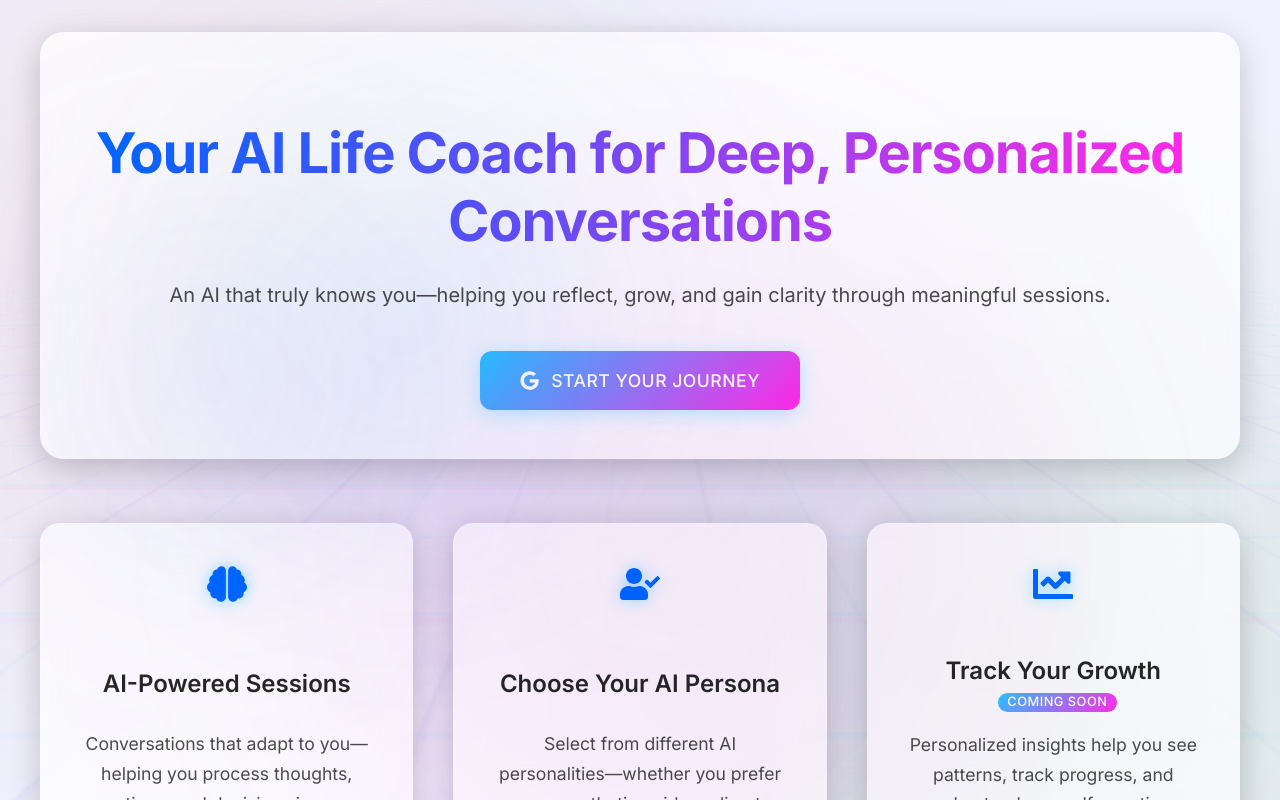
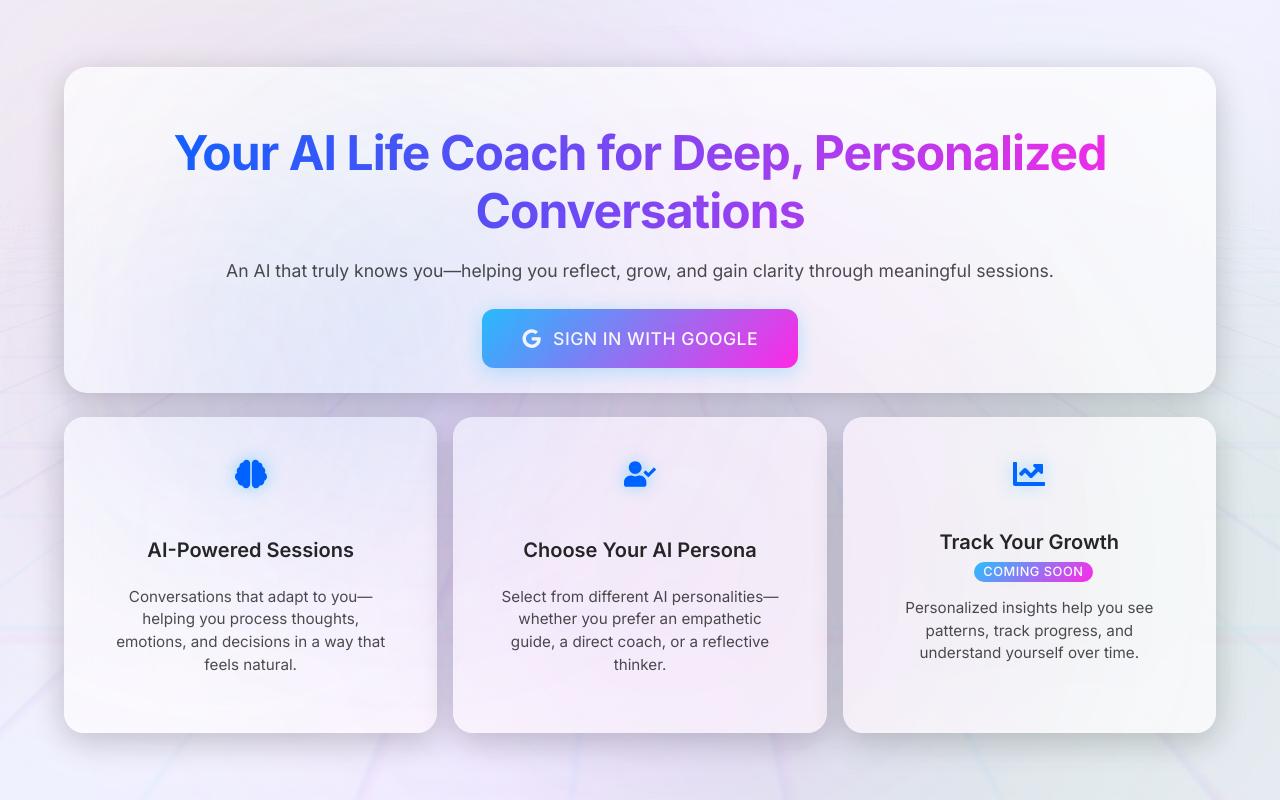
Before and after one commit to iandsilva4/AIApp, a React (Create React App) app in the folder frontend/: page / in a window 1280 px wide. Built offline with nearby package versions, Linux system fonts and the light colour scheme; no server answers.

Commit message:
landing page updates

```diff
--- a/frontend/src/components/Login.css
+++ b/frontend/src/components/Login.css
@@ -3,20 +3,21 @@
 /* Landing page container */
 .landing-page {
   min-height: 100vh;
+  height: 100vh;
   background: linear-gradient(125deg, #f0f4ff, #eef1ff, #f5f0ff);
   background-size: 200% 200%;
   animation: gradientMove 15s ease infinite;
   display: flex;
   justify-content: center;
   align-items: center;
-  padding: 2rem;
+  padding: 1rem;
   box-sizing: border-box;
-  overflow-y: auto;
   position: relative;
   perspective: 1000px;
   perspective-origin: center;
+  overflow-y: auto;
   overflow-x: hidden;
-  width: 100vw;
+  width: 100%;
 }
 
 /* Add animated background elements */
@@ -313,15 +314,22 @@
   max-width: 1200px;
   width: 100%;
   text-align: center;
-  padding-bottom: 2rem;
   position: relative;
   z-index: 1;
+  display: flex;
+  flex-direction: column;
+  gap: 1.5rem;
+  padding: 2rem 1rem;
+  margin: auto;
 }
 
 /* Hero Section */
 .hero-section {
-  margin-bottom: 4rem;
-  padding: 3rem;
+  margin: 0 auto;
+  padding: 1.5rem;
+  width: 100%;
+  max-width: 90vw;
+  box-sizing: border-box;
   background: rgba(255, 255, 255, 0.7);
   border-radius: 24px;
   box-shadow: 0 8px 32px rgba(0, 0, 0, 0.2);
@@ -330,20 +338,21 @@
 }
 
 .hero-section h1 {
-  font-size: 3.5rem;
+  font-size: clamp(1.8rem, 4vw, 3rem);
   background: linear-gradient(to right, #0066ff, #ff29e6);
   -webkit-background-clip: text;
   background-clip: text;
   color: transparent;
-  margin-bottom: 1.5rem;
+  margin-bottom: 0.75rem;
   font-weight: 800;
   letter-spacing: -0.02em;
+  line-height: 1.2;
 }
 
 .hero-subtitle {
-  font-size: 1.25rem;
+  font-size: clamp(0.9rem, 1.5vw, 1.1rem);
   color: rgba(0, 0, 0, 0.7);
-  margin-bottom: 2.5rem;
+  margin-bottom: 1.5rem;
   line-height: 1.6;
 }
 
@@ -375,9 +384,11 @@
 /* Features Section */
 .features-section {
   display: grid;
-  grid-template-columns: repeat(auto-fit, minmax(300px, 1fr));
-  gap: 2.5rem;
-  margin-top: 2rem;
+  grid-template-columns: repeat(auto-fit, minmax(250px, 1fr));
+  gap: 1rem;
+  margin: 0 auto;
+  width: 100%;
+  max-width: 90vw;
 }
 
 .feature-card {
@@ -397,18 +408,18 @@
 }
 
 .feature-icon {
-  font-size: 2.5rem;
+  font-size: 2rem;
   color: #0066ff;
-  margin-bottom: 1.5rem;
+  margin-bottom: 1rem;
   filter: drop-shadow(0 0 8px rgba(41, 196, 255, 0.5));
 }
 
 .feature-card h3 {
   color: rgba(0, 0, 0, 0.85);
-  font-size: 1.5rem;
-  margin-bottom: 1rem;
+  font-size: 1.25rem;
+  margin-bottom: 0.5rem;
   font-weight: 600;
-  min-height: 3.5rem;
+  min-height: 2.5rem;
   display: flex;
   align-items: center;
   justify-content: center;
@@ -419,8 +430,8 @@
 
 .feature-card p {
   color: rgba(0, 0, 0, 0.7);
-  line-height: 1.7;
-  font-size: 1.1rem;
+  line-height: 1.5;
+  font-size: 0.95rem;
 }
 
 /* Responsive Design */
@@ -436,6 +447,7 @@
     overflow-y: scroll;
     -webkit-overflow-scrolling: touch;
   }
+
 
   .hero-section {
     padding: 2rem;
--- a/frontend/src/components/Login.js
+++ b/frontend/src/components/Login.js
@@ -50,18 +50,16 @@ const Login = ({ setUser }) => {
       </div>
 
       <div className="landing-content">
-        {/* Hero Section */}
         <div className="hero-section">
           <h1>Your AI Life Coach for Deep, Personalized Conversations</h1>
           <p className="hero-subtitle">
             An AI that truly knows you—helping you reflect, grow, and gain clarity through meaningful sessions.
           </p>
           <button className="google-login-button" onClick={handleLogin}>
-            <FaGoogle className="google-icon" /> Start Your Journey
+            <FaGoogle className="google-icon" /> Sign in With Google
           </button>
         </div>
 
-        {/* Features Section */}
         <div className="features-section">
           <div className="feature-card">
             <FaBrain className="feature-icon" />
```
